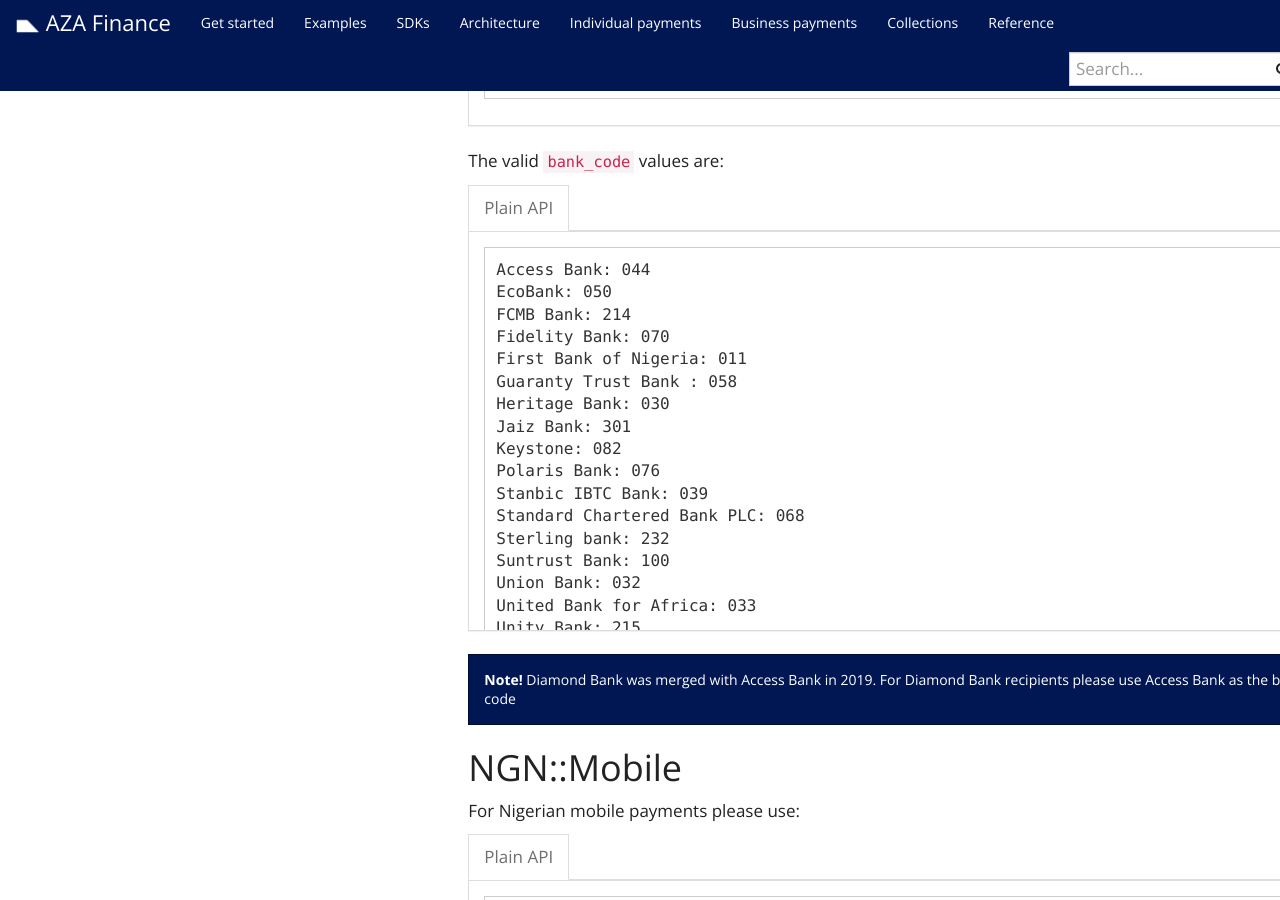
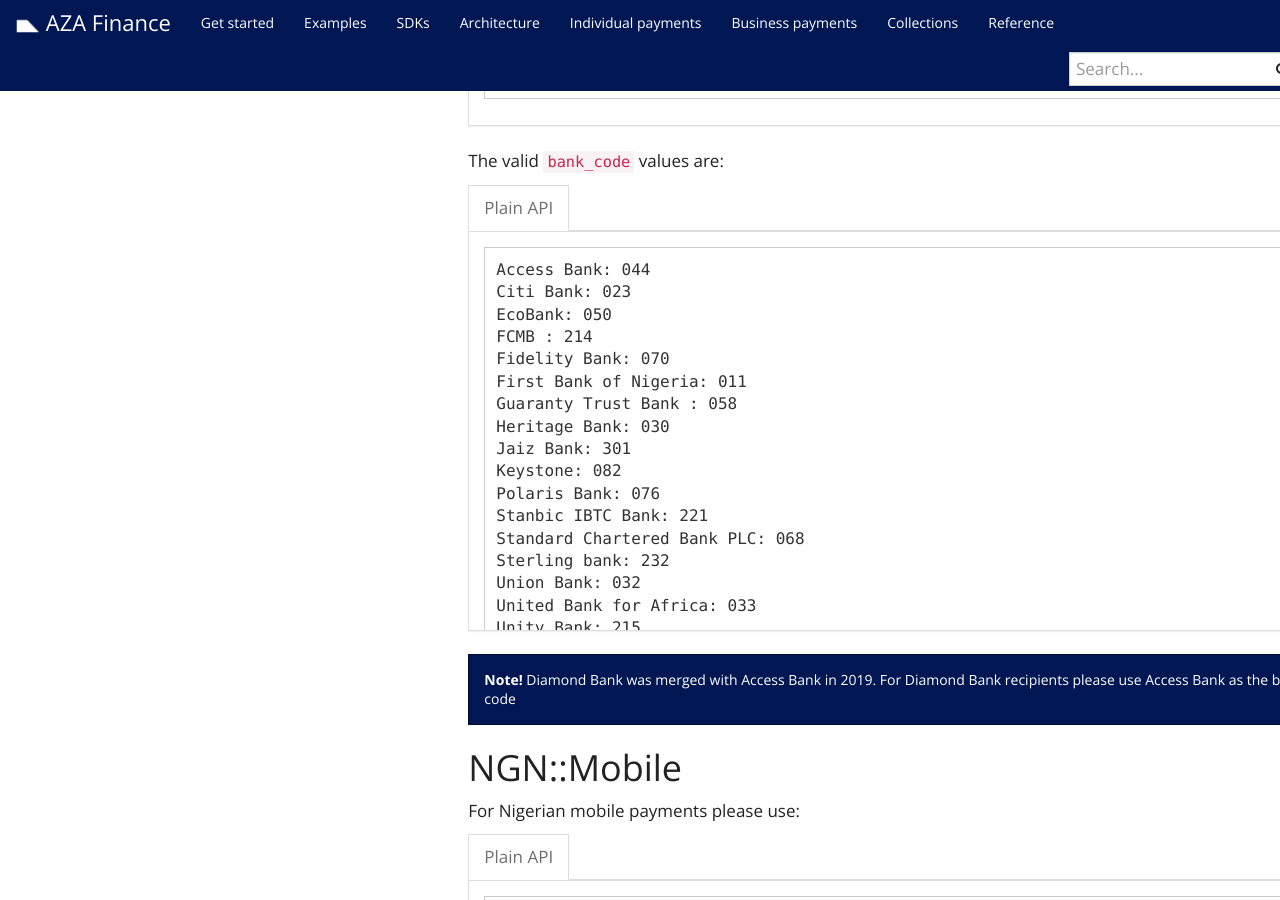
Before and after one commit to transferzero/api-documentation, a Jekyll site: the page built from _docs/individual-payments.md, in a window 1280 px wide and 900 px high, scrolled down 1348 px. Built offline with Jekyll 4.4.1, drawn with Linux system fonts in a browser that asks for light colours; nearby versions of some CDN libraries; comment, search, counter and statistics services are not loaded.

Commit message:
Update individual-payments.md
Update NGN Banks List

````diff
--- a/_docs/individual-payments.md
+++ b/_docs/individual-payments.md
@@ -40,8 +40,9 @@
 {% capture data-raw %}
 ```
 Access Bank: 044
+Citi Bank: 023
 EcoBank: 050
-FCMB Bank: 214
+FCMB : 214
 Fidelity Bank: 070
 First Bank of Nigeria: 011
 Guaranty Trust Bank : 058
@@ -49,10 +50,9 @@
 Jaiz Bank: 301
 Keystone: 082
 Polaris Bank: 076
-Stanbic IBTC Bank: 039
+Stanbic IBTC Bank: 221
 Standard Chartered Bank PLC: 068
 Sterling bank: 232
-Suntrust Bank: 100
 Union Bank: 032
 United Bank for Africa: 033
 Unity Bank: 215
````
